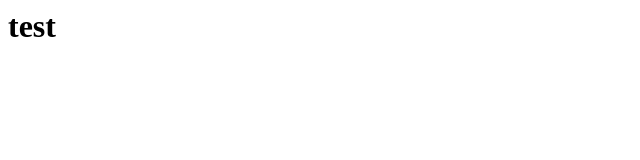
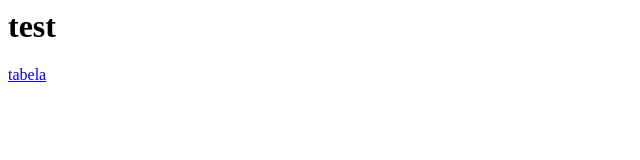
Before and after one commit to oktrab/Generator-Ligowej-Tabeli, a plain HTML site: page index.html in a window 1280 px wide. Shown: the full height of the page, 0-640 px from the left. Drawn offline with Linux system fonts and the light colour scheme.

Commit message:
Update index.html

```diff
--- a/index.html
+++ b/index.html
@@ -6,5 +6,7 @@
 </head>
 <body>
     <h1>test</h1>
+    <a href="tabela.svg">tabela</a>
 </body>
+
 </html>
```
